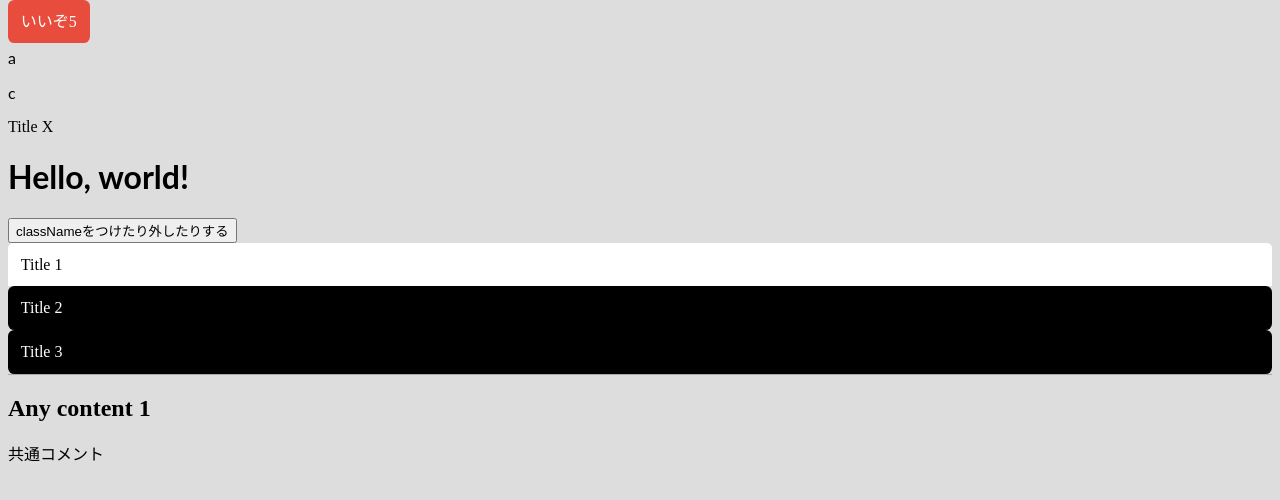
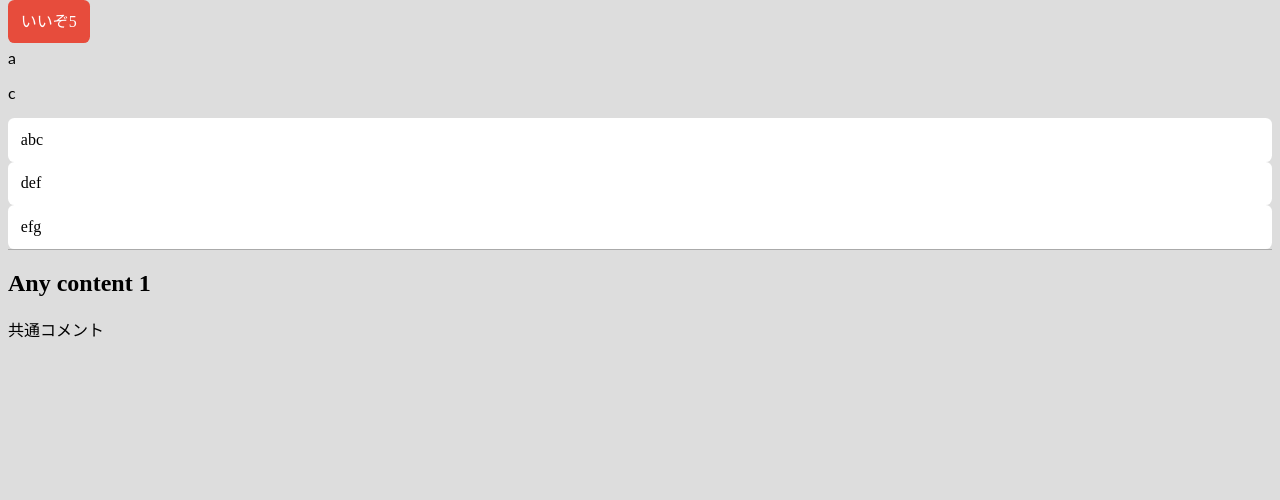
Before and after one commit to ngotokodawari/react-sample, a React (Create React App) app: page / in a window 1280 px wide. Shown: the top 500 px of the page. Built offline with nearby package versions, Linux system fonts and the light colour scheme.

Commit message:
タブをクリックするとタブの色が変わる

```diff
--- a/App.tsx
+++ b/App.tsx
@@ -9,10 +9,9 @@ export default function App() {
         <LikeButton value="5" />
         <Tabs>
           <TabList>
-            <TabActive />
-            <Tab className="negativeTab">Title 1</Tab>
-            <Tab className="negativeTab">Title 2</Tab>
-            <Tab className="negativeTab">Title 3</Tab>
+            <TabActive text="abc" />
+            <TabActive text="def" />
+            <TabActive text="efg" />
           </TabList>
 
           <TabPanel>
@@ -30,7 +29,7 @@ export default function App() {
     </div>
   );
 }
-function TabActive() {
+function TabActive(props) {
   /* state変数を定義する↓ */
   const [active, setActive] = useState(false); // デフォルト値＝false
   const classToggle = () => {
@@ -38,12 +37,13 @@ function TabActive() {
   };
   return (
     <div>
-      {/* classNameを追加↓ */}
-      {/* 三項演算子という書き方で、条件分岐 */}
-      <Tab className={active ? 'negativeTab' : ''}>Title X</Tab>
-      <h1 className={active ? 'red' : ''}>Hello, world!</h1>
-      {/* ↓クリックで「classToggle」が発動するように設定 */}
-      <button onClick={classToggle}>classNameをつけたり外したりする</button>
+      {/* 三項演算子で、条件分岐 */}
+      <Tab
+        className={active ? 'negativeTab' : 'positiveTab'}
+        onClick={classToggle}
+      >
+        {props.text}
+      </Tab>
     </div>
   );
 }
```
